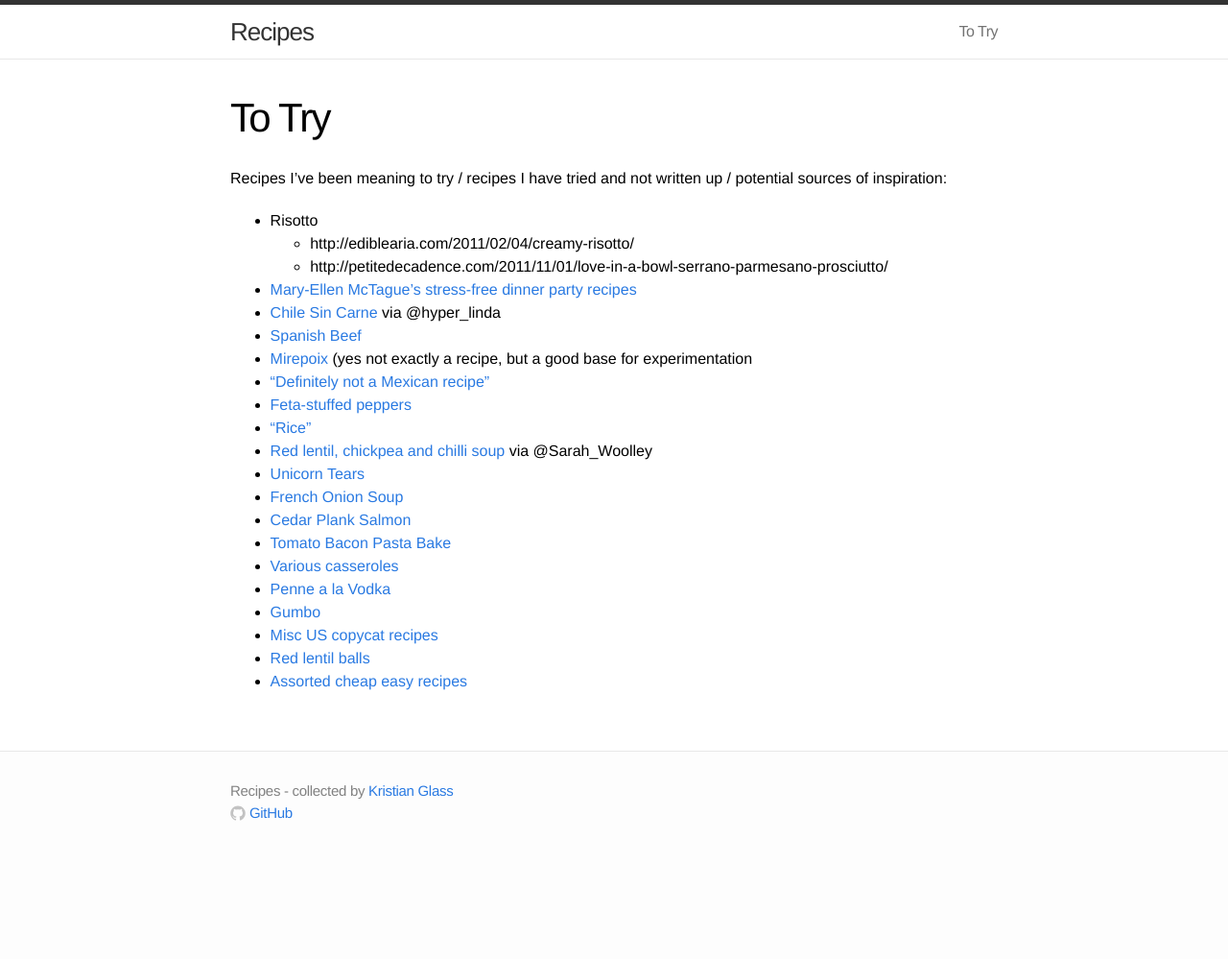
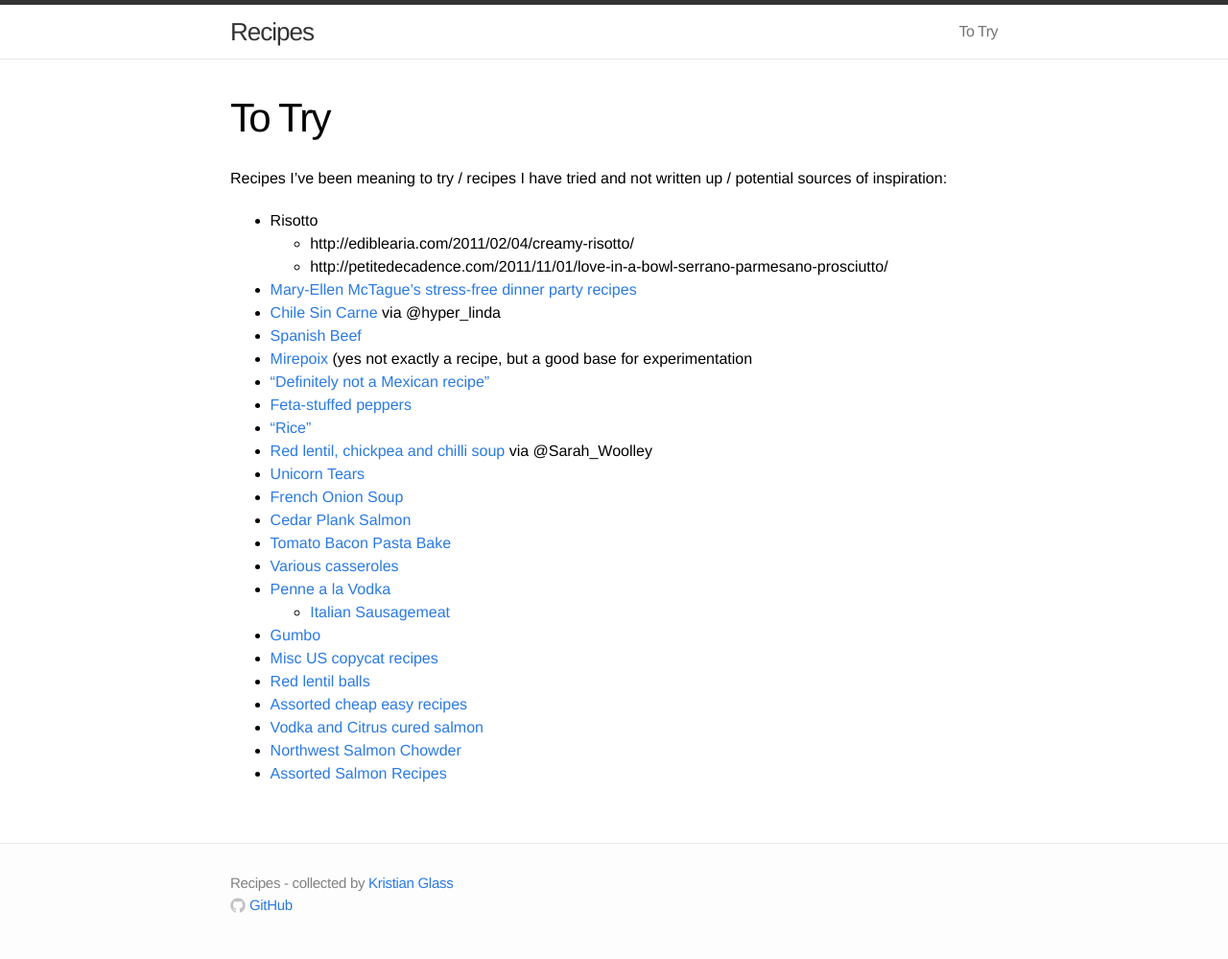
Before and after one commit to doismellburning/recipes, a Jekyll site: the page built from www/to-try.md, in a window 1280 px wide. Shown: the whole page at 96% size. Built offline with Jekyll 4.4.1, drawn with Linux system fonts in a browser that asks for light colours; before the commit the page ends 903 px from its top, so only the background shows below that.

Commit message:
More to try

```diff
--- a/www/to-try.md
+++ b/www/to-try.md
@@ -22,7 +22,11 @@ Recipes I've been meaning to try / recipes I have tried and not written up / pot
 * [Tomato Bacon Pasta Bake](http://allrecipes.co.uk/recipe/32210/tomato-and-bacon-penne-pasta-bake.aspx)
 * [Various casseroles](https://www.reddit.com/r/Cooking/comments/2gag05/whats_your_go_to_casserole_recipe/)
 * [Penne a la Vodka](http://www.artofmanliness.com/2014/08/18/how-to-cook-with-booze-5-mouth-watering-alcohol-infused-recipes/)
+    * [Italian Sausagemeat](http://allrecipes.co.uk/recipe/10991/homemade-spicy-italian-sausagemeat.aspx)
 * [Gumbo](http://www.artofmanliness.com/2014/10/31/gumbo-yall-the-lowdown-on-making-this-louisana-classic/)
 * [Misc US copycat recipes](https://www.reddit.com/r/Cooking/comments/2l9i9w/whats_your_favorite_copycat_recipe/)
 * [Red lentil balls](https://www.reddit.com/r/Cooking/comments/2l626l/one_of_my_favorite_turkish_recipes_mercimek/)
 * [Assorted cheap easy recipes](https://imgur.com/gallery/FDlR2)
+* [Vodka and Citrus cured salmon](http://www.foodnetwork.com/recipes/emeril-lagasse/vodka-and-citrus-cured-salmon-recipe.html)
+* [Northwest Salmon Chowder](http://www.tasteofhome.com/recipes/northwest-salmon-chowder)
+* [Assorted Salmon Recipes](https://www.reddit.com/r/Cooking/comments/2m9aqv/r_cooking_i_have_happened_upon_about_10_pounds_of/)
```
